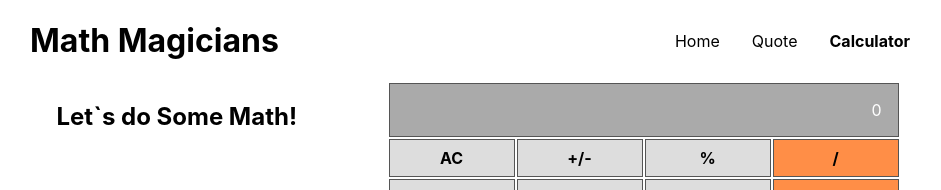
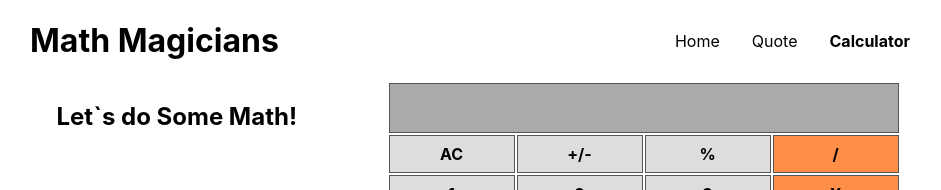
Before and after one commit to carlosmuerto/Math-Magicians, a React (Create React App) app: page /calculator in a window 1280 px wide. Shown: the top 190 px of the page, without its empty margins (162-1103 px from the left). Built offline with nearby package versions, Linux system fonts and the light colour scheme.

Commit message:
Fix calculator screen

```diff
--- a/src/presentation/components/Calculator.css
+++ b/src/presentation/components/Calculator.css
@@ -28,6 +28,9 @@
   margin: 1rem;
   font-size: 1rem;
   color: white;
+	height: 1rem;
+	line-height: 1rem;
+	text-align: center;
 }
 
 .calculator-btn {
--- a/src/presentation/components/Calculator.js
+++ b/src/presentation/components/Calculator.js
@@ -7,10 +7,10 @@ import calculate from '../../modules/logic/calculate';
 
 const Calculator = () => {
   const [state, setState] = useState({});
-
+  const { total, operation, next } = state;
   return (
     <div className="calculator-body">
-      <CalculatorScreen value={state.next ?? state.total ?? '0'} />
+      <CalculatorScreen value={((total ?? '') + (operation ?? '') + (next ?? '')) ?? ' '} />
       <div className="actions">
         <CalculatorBtn
           action={() => { setState(calculate(state, 'AC')); }}
```
